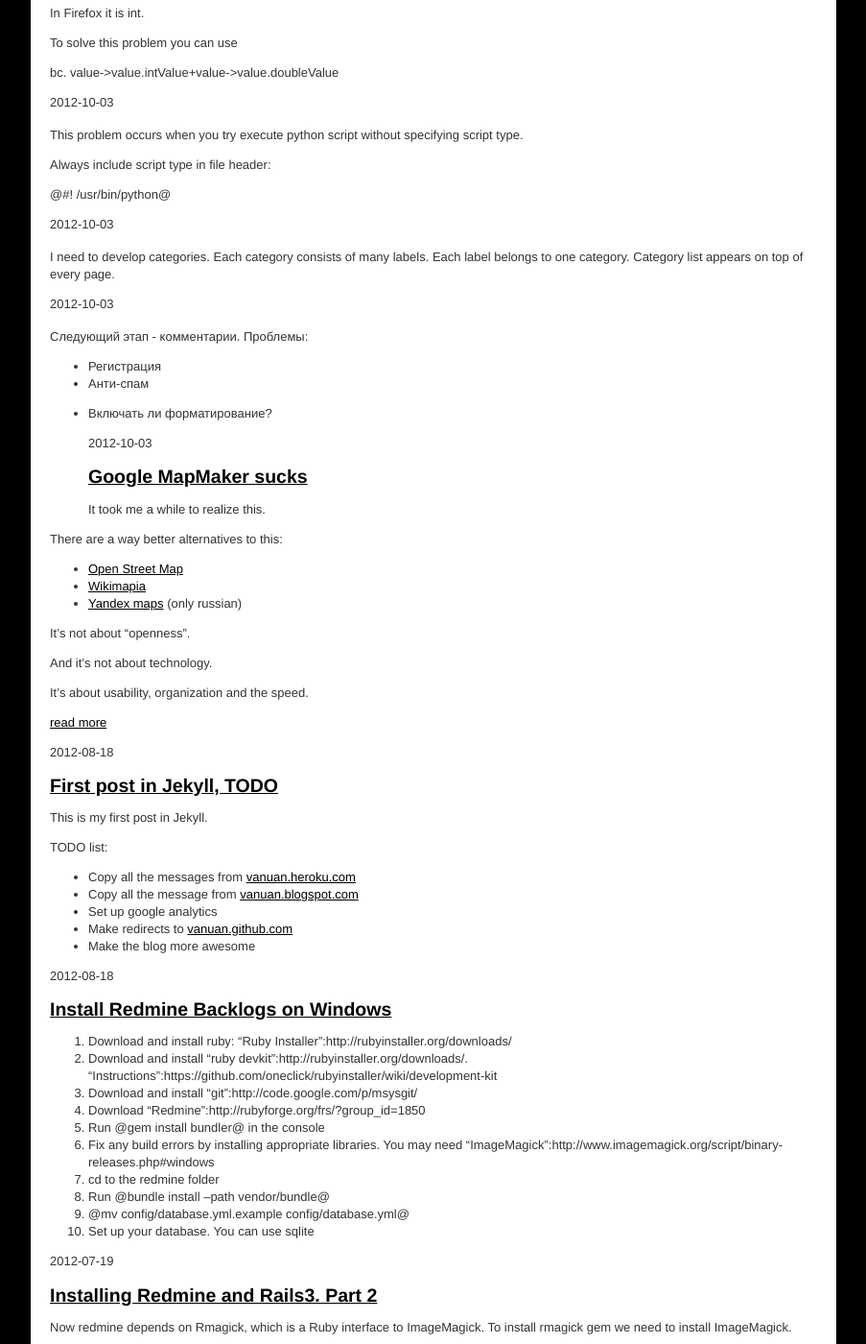
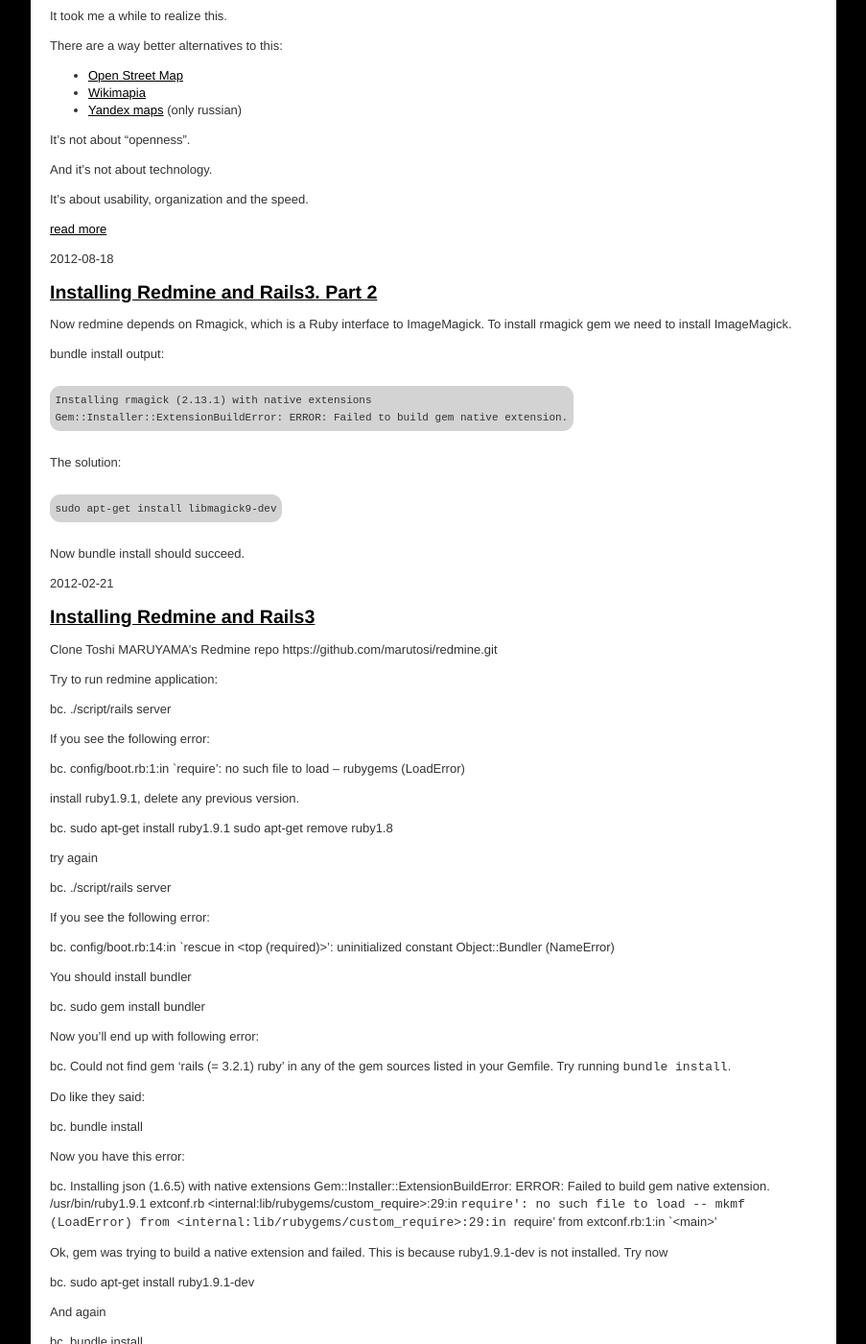
Before and after one commit to Vanuan/vanuan.github.io, a Jekyll site: the page built from index.md, in a window 1280 px wide and 1400 px high, scrolled down 233 px. Shown: the whole window at 96% size, without its empty margins (188-1091 px from the left). Built offline with Jekyll 4.4.1, drawn with Linux system fonts in a browser that asks for light colours; some of the changed text lies outside the part shown.

Commit message:
Temporary hide breaking post

```diff
--- a/_posts/2012-07-19-install-redmine-backlogs-on-windows.textile
+++ b/_posts/2012-07-19-install-redmine-backlogs-on-windows.textile
@@ -1,6 +1,6 @@
 ---
 layout: default
-published: true
+published: false
 title: Install Redmine Backlogs on Windows
 ---
 
--- a/index.md
+++ b/index.md
@@ -4,6 +4,7 @@ layout: default
 
   {% for post in site.posts offset: 0 limit: 12 %}
 
+  {% if post.published %}
   <h2><a href="{{post.url}}">{{ post.title }}</a></h2>
 
   {{ post.content | split:'<!--break-->' | first }}
@@ -13,4 +14,6 @@ layout: default
 
   <p><time>{{ post.date | date: "%Y-%m-%d" }}</time></p>
 
+  {% endif %}
+
   {% endfor %}
```
